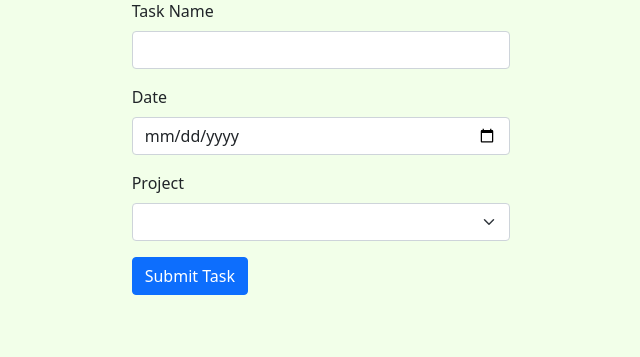
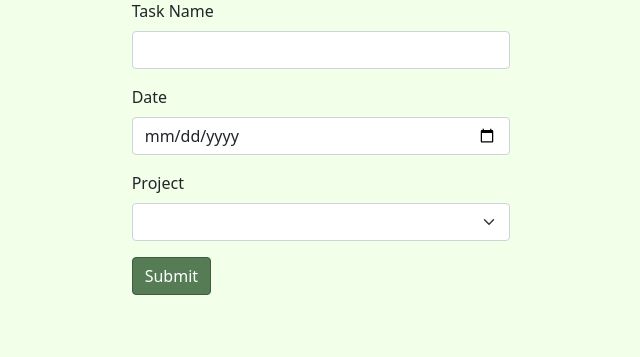
Before and after one commit to KyryloYefremov/TodoListWeb, a Flask app: page /add-task/1 in a window 1280 px wide. Shown: the part 182-539 px from the top of the page, without its empty margins (319-959 px from the left). Run offline with Flask 3, Linux system fonts and the light colour scheme; lists and menus that the app fills with data are empty; some libraries are stand-ins or nearby versions.

Commit message:
Update btn stylisation

```diff
--- a/forms.py
+++ b/forms.py
@@ -7,7 +7,7 @@ class TaskForm(FlaskForm):
     name = StringField("Task Name", validators=[DataRequired()])
     date = DateField("Date", validators=[DataRequired()])
     project = SelectField("Project",  validators=[DataRequired()])
-    submit = SubmitField("Submit Task")
+    submit = SubmitField("Submit")
 
     def set_projects(self, existing_projects: list[str]):
         self.project.choices = existing_projects
@@ -15,4 +15,4 @@ class TaskForm(FlaskForm):
 
 class ProjectForm(FlaskForm):
     name = StringField("Project Name", validators=[DataRequired()])
-    submit = SubmitField("Submit Project")
+    submit = SubmitField("Submit")
--- a/static/styles.css
+++ b/static/styles.css
@@ -77,6 +77,7 @@
     --bs-btn-padding-x: 0.2rem;
     --bs-btn-padding-y: 0.2rem;
     background-color: #557c55;
+    border-color: #405b3e;
 }
 
 .change-btn.btn.btn-secondary:hover {
@@ -87,8 +88,18 @@
     --bs-btn-padding-x: 0.2rem;
     --bs-btn-padding-y: 0.2rem;
     background-color: #fa7070;
+    border-color: #e66262;
 }
 
 .delete-btn.btn.btn-secondary:hover {
     background-color: #e66262;
 }
+
+#submit {
+    background-color: #557c55;
+    border-color: #405b3e;
+}
+
+#submit:hover {
+    background-color: #405b3e;
+}
--- a/templates/index.html
+++ b/templates/index.html
@@ -29,8 +29,7 @@
                        id="todo{{ all_tasks.index(task)+1 }}" {% if task.is_done %}checked{% endif %} >
                 <label class="form-check-label" for="todo{{ all_tasks.index(task)+1 }}">
                     <div>{{ task.name }}</div>
-                    <div>{{ task.project.name }}</div>
-                    <div class="due-date"> {{ task.date }}</div>
+                    <div class="due-date"> {{ task.date }} - {{ task.project.name }}</div>
                 </label>
             </div>
 
```
